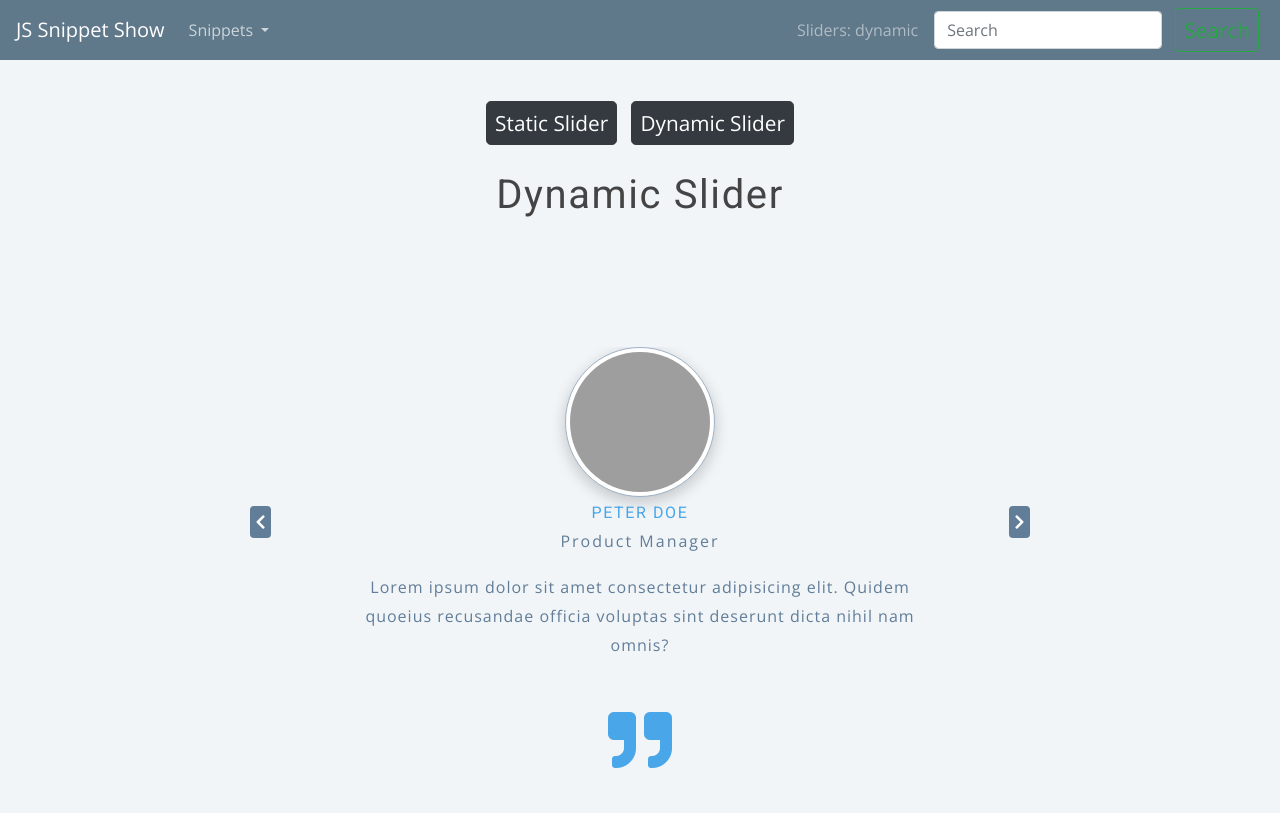
After one commit to richi-sixt/js-snippet-show, a Flask app: page /sliders/dynamic-slider in a window 1280 px wide. The commit adds this page. Run offline with Flask 2, Linux system fonts and the light colour scheme; some libraries are stand-ins or nearby versions; grey boxes are pictures that could not be loaded.

Commit message:
dynamic slider

```diff
--- /dev/null
+++ b/project/sliders/static/css/dynamic_styles.css
@@ -0,0 +1,280 @@
+/*
+===============
+Fonts
+===============
+*/
+@import url('https://fonts.googleapis.com/css?family=Open+Sans|Roboto:400,700&display=swap');
+
+/*
+===============
+Variables
+===============
+*/
+
+:root {
+  /* dark shades of primary color*/
+  --clr-primary-1: hsl(205, 86%, 17%);
+  --clr-primary-2: hsl(205, 77%, 27%);
+  --clr-primary-3: hsl(205, 72%, 37%);
+  --clr-primary-4: hsl(205, 63%, 48%);
+  /* primary/main color */
+  --clr-primary-5: hsl(205, 78%, 60%);
+  /* lighter shades of primary color */
+  --clr-primary-6: hsl(205, 89%, 70%);
+  --clr-primary-7: hsl(205, 90%, 76%);
+  --clr-primary-8: hsl(205, 86%, 81%);
+  --clr-primary-9: hsl(205, 90%, 88%);
+  --clr-primary-10: hsl(205, 100%, 96%);
+  /* darkest grey - used for headings */
+  --clr-grey-1: hsl(209, 61%, 16%);
+  --clr-grey-2: hsl(211, 39%, 23%);
+  --clr-grey-3: hsl(209, 34%, 30%);
+  --clr-grey-4: hsl(209, 28%, 39%);
+  /* grey used for paragraphs */
+  --clr-grey-5: hsl(210, 22%, 49%);
+  --clr-grey-6: hsl(209, 23%, 60%);
+  --clr-grey-7: hsl(211, 27%, 70%);
+  --clr-grey-8: hsl(210, 31%, 80%);
+  --clr-grey-9: hsl(212, 33%, 89%);
+  --clr-grey-10: hsl(210, 36%, 96%);
+  --clr-white: #fff;
+  --clr-red-dark: hsl(360, 67%, 44%);
+  --clr-red-light: hsl(360, 71%, 66%);
+  --clr-green-dark: hsl(125, 67%, 44%);
+  --clr-green-light: hsl(125, 71%, 66%);
+  --clr-black: #222;
+  --ff-primary: 'Roboto', sans-serif;
+  --ff-secondary: 'Open Sans', sans-serif;
+  --transition: all 0.3s linear;
+  --spacing: 0.1rem;
+  --radius: 0.25rem;
+  --light-shadow: 0 5px 15px rgba(0, 0, 0, 0.1);
+  --dark-shadow: 0 5px 15px rgba(0, 0, 0, 0.2);
+  --max-width: 1170px;
+  --fixed-width: 620px;
+}
+/*
+===============
+Global Styles
+===============
+*/
+
+*,
+::after,
+::before {
+  margin: 0;
+  padding: 0;
+  box-sizing: border-box;
+}
+body {
+  font-family: var(--ff-secondary);
+  background: var(--clr-grey-10);
+  color: var(--clr-grey-1);
+  line-height: 1.5;
+  font-size: 0.875rem;
+}
+ul {
+  list-style-type: none;
+}
+a {
+  text-decoration: none;
+}
+h1,
+h2,
+h3,
+h4 {
+  letter-spacing: var(--spacing);
+  text-transform: capitalize;
+  line-height: 1.25;
+  margin-bottom: 0.75rem;
+  font-family: var(--ff-primary);
+}
+h1 {
+  font-size: 3rem;
+}
+h2 {
+  font-size: 2rem;
+}
+h3 {
+  font-size: 1.25rem;
+}
+h4 {
+  font-size: 0.875rem;
+}
+p {
+  margin-bottom: 1.25rem;
+  color: var(--clr-grey-5);
+}
+@media screen and (min-width: 800px) {
+  h1 {
+    font-size: 4rem;
+  }
+  h2 {
+    font-size: 2.5rem;
+  }
+  h3 {
+    font-size: 1.75rem;
+  }
+  h4 {
+    font-size: 1rem;
+  }
+  body {
+    font-size: 1rem;
+  }
+  h1,
+  h2,
+  h3,
+  h4 {
+    line-height: 1;
+  }
+}
+
+.section-center {
+  width: 90vw;
+  margin: 0 auto;
+  max-width: 1170px;
+}
+@media screen and (min-width: 992px) {
+  .section-center {
+    width: 95vw;
+  }
+}
+main {
+  min-height: 100vh;
+  display: grid;
+  place-items: center;
+}
+
+.button-container {
+  text-align: center;
+  margin-bottom: 25px;
+}
+
+/*
+===============
+Slider Styles
+===============
+*/
+section {
+  width: 85vw;
+  max-width: var(--fixed-width);
+  margin: 0 auto;
+  margin-top: 5rem;
+  text-align: center;
+  padding: 1rem 0;
+  /* set relative for buttons */
+  position: relative;
+}
+.reviews {
+  margin-bottom: 4rem;
+}
+.reviews h2 {
+  display: flex;
+  align-items: center;
+  justify-content: center;
+}
+.reviews span {
+  font-size: 0.85em;
+  color: var(--clr-primary-5);
+  margin-right: 1rem;
+}
+.img {
+  width: 150px;
+  height: 150px;
+  object-fit: cover;
+  border: 1px solid var(--clr-grey-7);
+  background: var(--clr-white);
+  padding: 0.25rem;
+  border-radius: 50%;
+  box-shadow: var(--dark-shadow);
+}
+h4 {
+  text-transform: uppercase;
+  font-weight: 500;
+  color: var(--clr-primary-5);
+  letter-spacing: var(--spacing);
+  margin: 0.5rem 0;
+}
+.title {
+  margin-bottom: 1.25rem;
+  letter-spacing: 2px;
+  text-transform: capitalize;
+}
+.text {
+  color: var(--clr-grey-5);
+  line-height: 1.8;
+  max-width: 35em;
+  margin: 0 auto;
+  letter-spacing: 1px;
+}
+
+.icon:hover {
+  transform: scale(1.1);
+  opacity: 0.8;
+}
+.quote-icon {
+  font-size: 3rem;
+  margin-top: 2rem;
+  color: var(--clr-primary-5);
+}
+/* set buttons */
+.btn-slider {
+  position: absolute;
+  top: 175px;
+  background: var(--clr-grey-5);
+  color: var(--clr-white);
+  padding: 0.25rem 0.35rem;
+  border-radius: 0.25rem;
+  border: transparent;
+  cursor: pointer;
+}
+.next-btn {
+  right: -0.5rem;
+}
+.prev-btn {
+  left: -0.5rem;
+}
+@media screen and (min-width: 768px) {
+  .next-btn {
+    right: -5rem;
+  }
+  .prev-btn {
+    left: -5rem;
+  }
+  .btn {
+    font-size: 1.3rem;
+    padding: 0.35rem 0.5rem;
+  }
+  .quote-icon {
+    font-size: 4rem;
+  }
+}
+
+/* MORE CSS FOR JS */
+
+.slide-container {
+  display: flex;
+  position: relative;
+  height: 450px;
+  overflow: hidden;
+}
+
+.slide {
+  position: absolute;
+  top: 0;
+  left: 0;
+  width: 100%;
+  height: 100%;
+  transition: all 0.3s ease-in-out;
+  opacity: 0;
+}
+.slide.active {
+  opacity: 1;
+  transform: translateX(0);
+}
+.slide.next {
+  transform: translateX(100%);
+}
+.slide.last {
+  transform: translateX(-100%);
+}
--- a/project/sliders/static/css/styles.css
+++ b/project/sliders/static/css/static_styles.css
@@ -136,6 +136,10 @@ p {
   }
 }
 /*  global classes */
+.button-container {
+  text-align: center;
+  margin-bottom: 25px;
+}
 
 /* .btn {
   text-transform: uppercase;
@@ -150,11 +154,13 @@ p {
   cursor: pointer;
   box-shadow: 0 1px 3px rgba(0, 0, 0, 0.2);
   border-radius: var(--radius);
+  justify-content: center;
 }
 .btn:hover {
   color: var(--clr-white);
   background: var(--clr-black);
 } */
+
 /* section */
 .section {
   padding: 5rem 0;
--- /dev/null
+++ b/project/sliders/static/js/data_dynamic_slider.js
@@ -0,0 +1,22 @@
+const people = [
+  {
+    img: 'https://res.cloudinary.com/diqqf3eq2/image/upload/c_scale,w_200/v1595959121/person-1_aufeoq.jpg',
+    name: 'peter doe',
+    job: 'product manager',
+    text: `Lorem ipsum dolor sit amet consectetur adipisicing elit. Quidem quoeius recusandae officia voluptas sint deserunt dicta nihil nam omnis? `,
+  },
+  {
+    img: 'https://res.cloudinary.com/diqqf3eq2/image/upload/c_scale,w_200/v1595959131/person-2_ipcjws.jpg',
+    name: 'susan doe',
+    job: 'developer',
+    text: `Lorem ipsum dolor sit amet consectetur adipisicing elit. Quidem quoeius recusandae officia voluptas sint deserunt dicta nihil nam omnis?`,
+  },
+  {
+    img: 'https://res.cloudinary.com/diqqf3eq2/image/upload/c_scale,w_200/v1595959131/person-3_rxtqvi.jpg',
+    name: 'emma doe',
+    job: 'designer',
+    text: `Lorem ipsum dolor sit amet consectetur adipisicing elit. Quidem quoeius recusandae officia voluptas sint deserunt dicta nihil nam omnis?`,
+  },
+];
+
+export default people;
--- /dev/null
+++ b/project/sliders/static/js/dynamic_slider.js
@@ -0,0 +1,74 @@
+import data_dynamic_slider from './/data_dynamic_slider.js';
+const container = document.querySelector('.slide-container');
+const nextBtn = document.querySelector('.next-btn');
+const prevBtn = document.querySelector('.prev-btn');
+// if length is 1 hide buttons
+if (data_dynamic_slider.length === 1) {
+  nextBtn.style.display = 'none';
+  prevBtn.style.display = 'none';
+}
+// if length is 2, add copies of slides
+let people = [...data_dynamic_slider];
+if (data_dynamic_slider.length === 2) {
+  people = [...data_dynamic_slider, ...data_dynamic_slider];
+}
+container.innerHTML = people
+  .map((person, slideIndex) => {
+    const { img, name, job, text } = person;
+    let position = 'next';
+    if (slideIndex === 0) {
+      position = 'active';
+    }
+    if (slideIndex === people.length - 1) {
+      position = 'last';
+    }
+    if (data_dynamic_slider.length <= 1) {
+      position = 'active';
+    }
+    return `<article class="slide ${position}">
+  <img src=${img} class="img" alt="${name}"/>
+  <h4>${name}</h4>
+  <p class="title">${job}</p>
+  <p class="text">
+   ${text}
+  </p>
+<div class="quote-icon">
+<i class="fas fa-quote-right"></i>
+</div>
+ </article>`;
+  })
+  .join('');
+
+const startSlider = (type) => {
+  // get all three slides active,last next
+  const active = document.querySelector('.active');
+  const last = document.querySelector('.last');
+  let next = active.nextElementSibling;
+  if (!next) {
+    next = container.firstElementChild;
+  }
+  active.classList.remove('active');
+  last.classList.remove('last');
+  next.classList.remove('next');
+
+  if (type === 'prev') {
+    active.classList.add('next');
+    last.classList.add('active');
+    next = last.previousElementSibling;
+    if (!next) {
+      next = container.lastElementChild;
+    }
+    next.classList.remove('next');
+    next.classList.add('last');
+    return;
+  }
+  active.classList.add('last');
+  last.classList.add('next');
+  next.classList.add('active');
+};
+nextBtn.addEventListener('click', () => {
+  startSlider();
+});
+prevBtn.addEventListener('click', () => {
+  startSlider('prev');
+});
--- /dev/null
+++ b/project/sliders/templates/sliders/dynamic.html
@@ -0,0 +1,66 @@
+<!DOCTYPE html>
+<html lang="en">
+  <head>
+    <meta charset="UTF-8" />
+    <meta name="viewport" content="width=device-width, initial-scale=1.0" />
+    <title>Dynamic Slider</title>
+    {% include 'topnav-links.html' %}
+        <!-- font-awesome -->
+    <link
+      rel="stylesheet"
+      href="https://cdnjs.cloudflare.com/ajax/libs/font-awesome/5.14.0/css/all.min.css"
+    />
+    <!-- styles -->
+    <link rel="stylesheet" href="static/css/dynamic_styles.css" />
+  </head>
+  <body>
+    {% include 'topnav.html'%}
+    <section class="container">
+      <div class="button-container">
+        <a href="{{ url_for('sliders.static_slider') }}" class="btn btn-dark btn-lg" role="button">Static Slider</a>
+        <a href="{{ url_for('sliders.dynamic_slider') }}" class="btn btn-dark btn-lg" role="button">Dynamic Slider</a>
+      </div>
+      <div class="title">
+        <h2>Dynamic Slider</h2>
+        <div class="underline"></div>
+      </div>
+    </section>
+
+     <section class="slider">
+      <!-- <div class="reviews">
+        <h2><span>/</span>reviews</h2>
+      </div> -->
+
+      <div class="slide-container">
+        <!-- <article class="slide">
+          <img
+            src="https://res.cloudinary.com/diqqf3eq2/image/upload/c_scale,w_200/v1595959121/person-1_aufeoq.jpg"
+            class="img"
+            alt="peter doe"
+          />
+          <h4>peter doe</h4>
+          <p class="title">product designer</p>
+          <p class="text">
+            Lorem ipsum dolor sit amet consectetur adipisicing elit. Quidem quo
+            eius recusandae officia voluptas sint deserunt dicta nihil nam
+            omnis?
+          </p>
+          <div class="quote-icon">
+            <i class="fas fa-quote-right"></i>
+          </div>
+        </article> -->
+      </div>
+      <!-- buttons -->
+      <!-- prev btn -->
+      <button class="btn-slider prev-btn">
+        <i class="fas fa-chevron-left"></i>
+      </button>
+      <!-- next button -->
+      <button class="btn-slider next-btn">
+        <i class="fas fa-chevron-right"></i>
+      </button>
+    </section>
+    {% include 'scripts.html' %}
+    <script type="module" src="static/js/dynamic_slider.js"></script>
+  </body>
+</html>
--- a/templates/index.html
+++ b/templates/index.html
@@ -12,7 +12,7 @@
       <a href="{{ url_for('filter.filter') }}" class="btn btn-primary" role="button">Filter</a>
       <a href="{{ url_for('pagescroller.pagescroller') }}" class="btn btn-primary" role="button">Page Scroller</a>
       <a href="{{ url_for('tabs.tabs') }}" class="btn btn-primary" role="button">JS Tabs</a>
-      <a href="{{ url_for('sliders.sliders') }}" class="btn btn-primary" role="button">Sliders</a>
+      <a href="{{ url_for('sliders.static_slider') }}" class="btn btn-primary" role="button">Sliders</a>
     </div>
   </div>
 </div>
--- a/templates/topnav.html
+++ b/templates/topnav.html
@@ -37,7 +37,7 @@
             <a class="dropdown-item" href="{{ url_for('filter.filter') }}">Filter</a>
             <a class="dropdown-item" href="{{ url_for('pagescroller.pagescroller') }}">Page Scroller</a>
             <a class="dropdown-item" href="{{ url_for('tabs.tabs') }}">JS Tabs</a>
-            <a class="dropdown-item" href="{{ url_for('sliders.sliders') }}">Sliders</a>
+            <a class="dropdown-item" href="{{ url_for('sliders.static_slider') }}">Sliders</a>
             <div class="dropdown-divider"></div>
             <a class="dropdown-item" href="#">Something else here</a>
           </div>
```
Also changed, not shown: project/sliders/sliders.py (+8 -3 lines), project/sliders/templates/sliders/static.html (added, +52 -0 lines), project/sliders/static/js/static_slider.js (renamed from project/sliders/static/js/slider.js), 1 other file.
